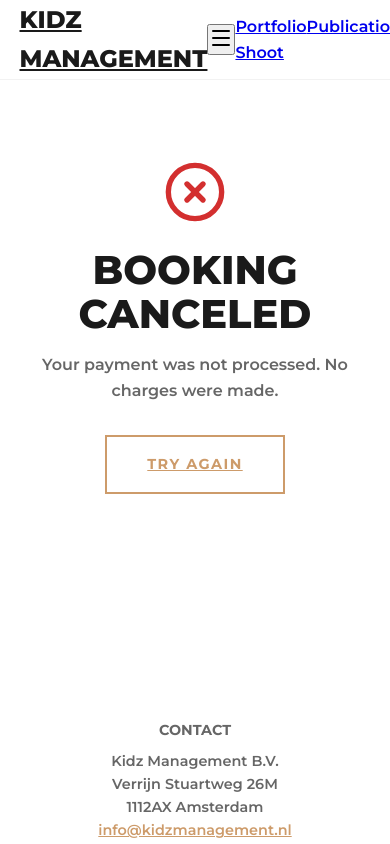
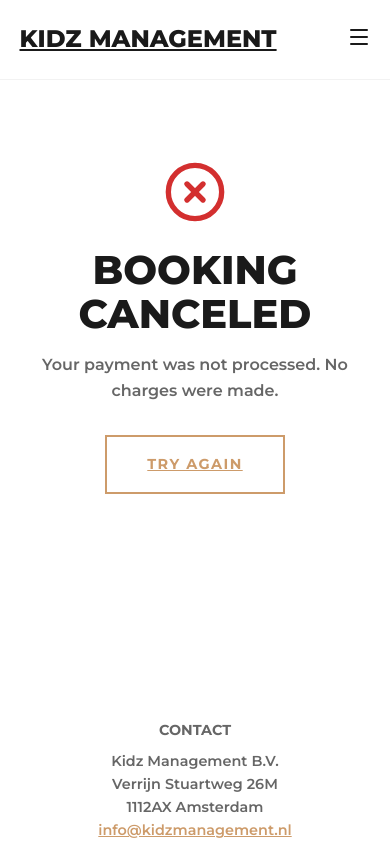
Before and after one commit to IMS-2411/kidz-management-duo, a Next.js app: page /cancel in a window 390 px wide. Shown: the top 844 px of the page. Built offline with nearby package versions, Linux system fonts and the light colour scheme.

Commit message:
Fix mobile menu: Hide on desktop, show on mobile

```diff
--- a/src/app/globals.css
+++ b/src/app/globals.css
@@ -445,6 +445,47 @@ footer {
 
 
 
+/* Mobile Menu Overlay */
+.mobile-menu-overlay {
+  position: fixed;
+  top: var(--nav-height);
+  left: 0;
+  width: 100%;
+  height: calc(100vh - var(--nav-height));
+  background: var(--color-bg);
+  padding: 2rem;
+  display: flex;
+  flex-direction: column;
+  gap: 2rem;
+  transform: translateX(100%);
+  transition: transform 0.3s ease-in-out;
+  z-index: 99;
+}
+
+.mobile-menu-overlay.open {
+  transform: translateX(0);
+}
+
+.mobile-menu-overlay a {
+  font-size: 1.5rem;
+  font-weight: 700;
+  text-transform: uppercase;
+  text-decoration: none;
+  color: var(--color-text);
+  border-bottom: 1px solid rgba(0, 0, 0, 0.1);
+  padding-bottom: 1rem;
+}
+
+.mobile-menu-btn {
+  display: none;
+  /* Hidden on desktop */
+  background: none;
+  border: none;
+  font-size: 1.5rem;
+  cursor: pointer;
+  color: var(--color-text);
+}
+
 /* RESPONSIVE */
 @media (max-width: 900px) {
   .booking-wrapper {
```
